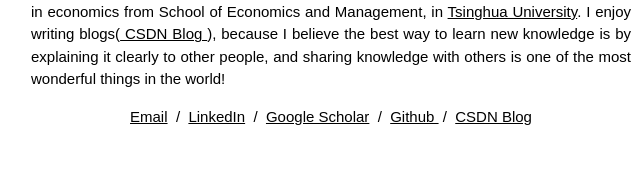
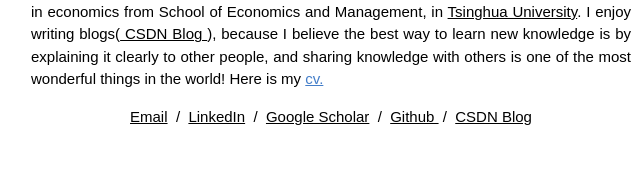
Before and after one commit to lankuohsing/lankuohsing.github.io, a plain HTML site: page index.html in a window 1280 px wide. Shown: the part 452-624 px from the top of the page, 384-1024 px from the left. Drawn offline with Linux system fonts and the light colour scheme; a script that the page names is missing.

Commit message:
add my CV

```diff
--- a/index.html
+++ b/index.html
@@ -94,7 +94,7 @@
       <img style="width: 80%;max-width: 320px" alt="profile photo" src="images/avatar.jpg">
       <h1>Guoxing Lan</h1>
         <p class="w3-justify" style="width:100%;border:0px;border-spacing:0px;border-collapse:separate;margin-right:auto;margin-left:auto;max-width:600px">
-          I am a senior algorithm engineer at <a href="https://consumer.huawei.com/en/">Huawei Consumer Business Group</a>, Shanghai, where I work on applications and pre-research of machine learning/deep learning(mainly for Huawei's voice assistant Xiaoyi). Before that, I obtained a master's degree and a bachelor's degree both from Department of Automation, and a second bachelor's degree in economics from School of Economics and Management, in <a href="https://www.tsinghua.edu.cn/en">Tsinghua University</a>. I enjoy writing blogs(<a href="https://blog.csdn.net/thuchina"> CSDN Blog </a>), because I believe the best way to learn new knowledge is by explaining it clearly to other people, and sharing knowledge with others is one of the most wonderful things in the world!
+          I am a senior algorithm engineer at <a href="https://consumer.huawei.com/en/">Huawei Consumer Business Group</a>, Shanghai, where I work on applications and pre-research of machine learning/deep learning(mainly for Huawei's voice assistant Xiaoyi). Before that, I obtained a master's degree and a bachelor's degree both from Department of Automation, and a second bachelor's degree in economics from School of Economics and Management, in <a href="https://www.tsinghua.edu.cn/en">Tsinghua University</a>. I enjoy writing blogs(<a href="https://blog.csdn.net/thuchina"> CSDN Blog </a>), because I believe the best way to learn new knowledge is by explaining it clearly to other people, and sharing knowledge with others is one of the most wonderful things in the world! Here is my <a style="color: #447ec9" href="files/CV_Guoxing_Lan.pdf">cv.
         </p>
         <p class="w3-center">
           <a href="mailto:langx15@tsinghua.org.cn ">Email</a> &nbsp/&nbsp
```
Also changed, not shown: 1 other file.
